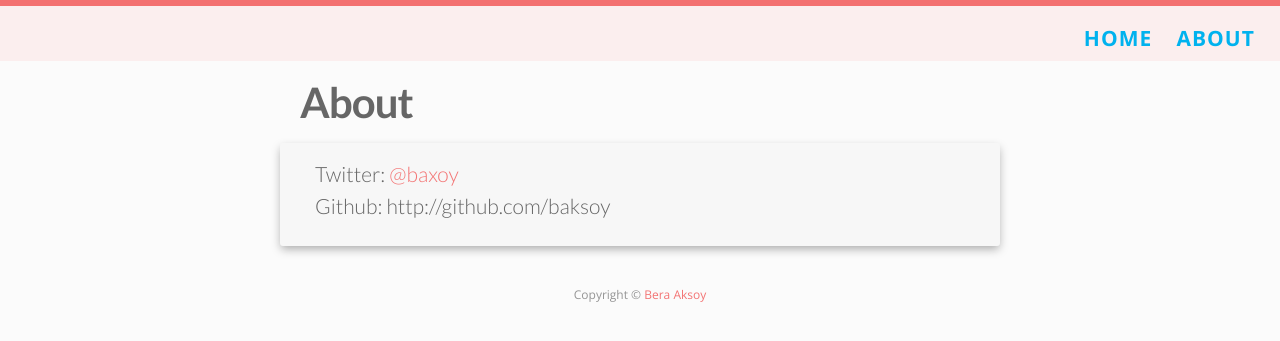
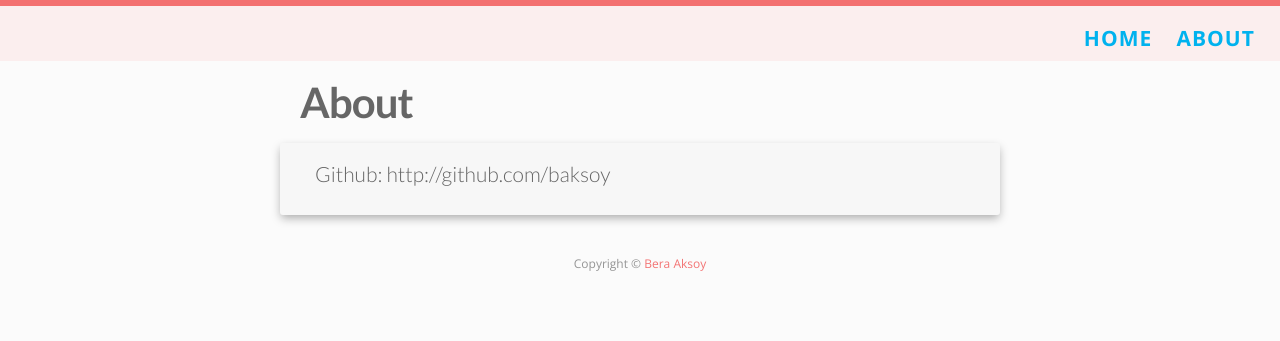
Before and after one commit to baksoy/baksoy.github.io, a Jekyll site: the page built from about.md, in a window 1280 px wide. Shown: the top 341 px of the page. Built offline with Jekyll 4.4.1, drawn with Linux system fonts in a browser that asks for light colours; nearby versions of some CDN libraries; Markdown is read by kramdown in place of the engine named in the settings.

Commit message:
Update about.md

```diff
--- a/about.md
+++ b/about.md
@@ -4,5 +4,4 @@ title: About
 permalink: /about/
 ---
 
-Twitter: <a href="http://www.twitter.com/baxoy" target="_blank">@baxoy</a>
 Github: http://github.com/baksoy
```
